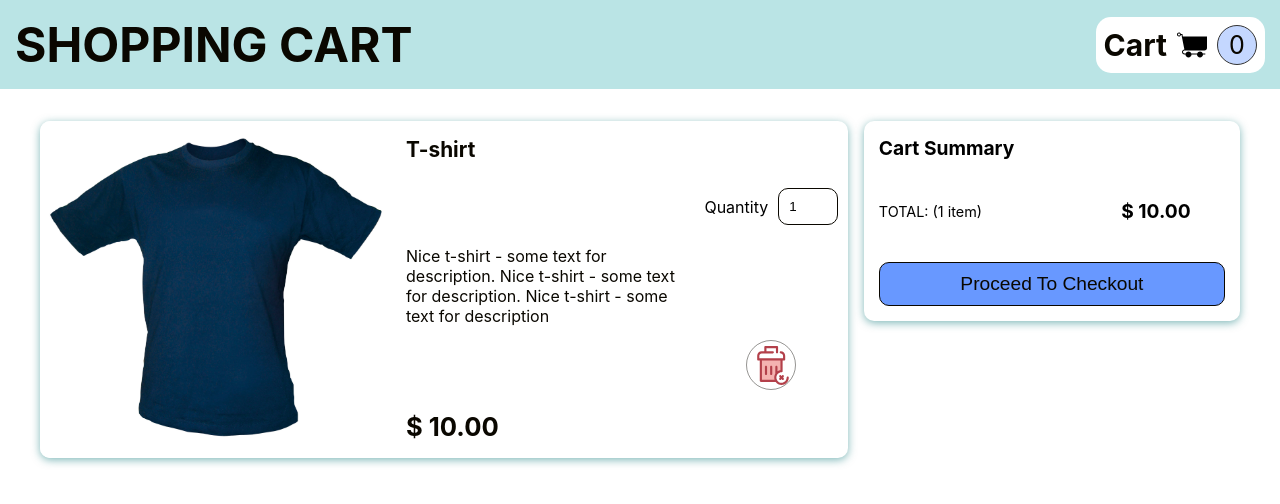
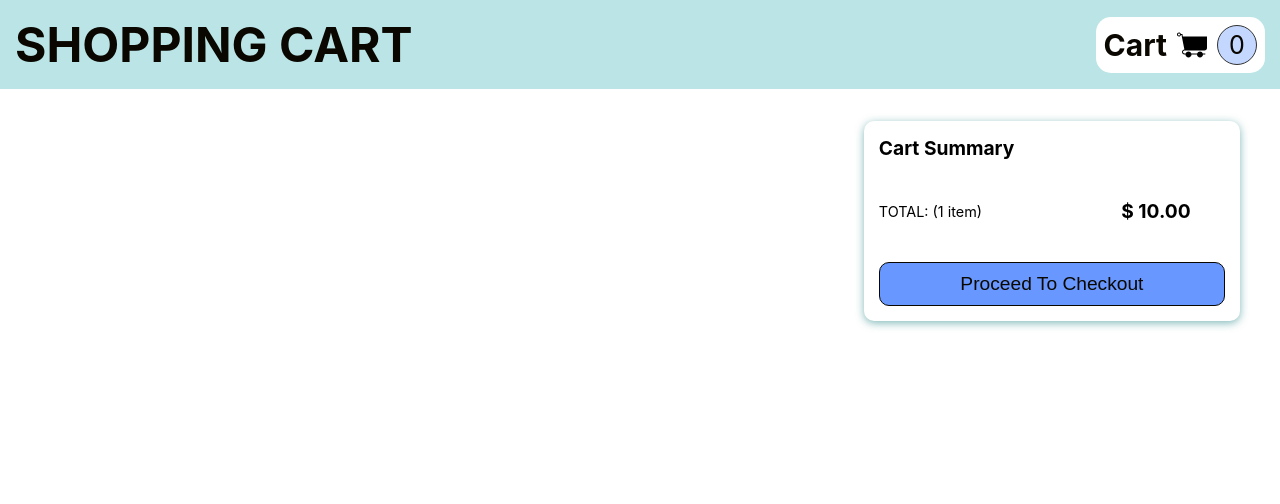
Before and after one commit to VoronovichDev/shopping-cart, a React (Create React App) app: page /cart in a window 1280 px wide. Shown: the top 504 px of the page. Built offline with nearby package versions, Linux system fonts and the light colour scheme.

Commit message:
feat: add display of goods in the cart with correct but hard-coded quantity

```diff
--- a/src/components/Cart/Cart.js
+++ b/src/components/Cart/Cart.js
@@ -1,20 +1,16 @@
 import React from "react";
 import s from './Cart.module.scss'
-import testImg from '../../img/test-img.jpg'
-
+import { connect } from "react-redux";
 import CartItem from "./CartItem/CartItem";
 
-const item = {
-   image: testImg,
-   title: "T-shirt",
-   id: 1
-}
 
-const Cart = () => {
+const Cart = ({ cart }) => {
    return (
       <div className={s.cart}>
          <div className={s.cart_item}>
-            <CartItem key={item.id} item={item} />
+            {cart.map(item => (
+               <CartItem itemData={item} key={item.id} />
+            ))}
          </div>
          <div className={s.cart_sum}>
             <h4 className={s.sum_title}>Cart Summary</h4>
@@ -32,4 +28,10 @@ const Cart = () => {
    )
 }
 
-export default Cart
+const mapStateToProps = state => {
+   return {
+      cart: state.shop.cart
+   }
+}
+
+export default connect(mapStateToProps)(Cart)
--- a/src/components/Cart/CartItem/CartItem.js
+++ b/src/components/Cart/CartItem/CartItem.js
@@ -1,25 +1,26 @@
 import React from "react";
 import s from './CartItem.module.scss';
 import deleteBtn from '../../../img/delete.svg'
+import tshirt from '../../../img/test-img.jpg'
 
-const CartItem = ({ item }) => {
+const CartItem = ({ itemData }) => {
    return (
       <div className={s.item}>
          <img
             className={s.item_img}
-            src={item.image}
-            alt={item.title} />
+            src={itemData.image}
+            alt={itemData.title} />
 
          <div className={s.item_info}>
-            <p className={s.info_title}>{item.title}</p>
-            <p className={s.info_desc}>Nice t-shirt - some text for description. Nice t-shirt - some text for description. Nice t-shirt - some text for description</p>
-            <p className={s.info_price}>$ 10.00</p>
+            <p className={s.info_title}>{itemData.title}</p>
+            <p className={s.info_desc}>{itemData.description}</p>
+            <p className={s.info_price}>$ {itemData.price}</p>
          </div>
 
          <div className={s.item_ctrl}>
             <div className={s.item_qty}>
                <label htmlFor="qty">Quantity</label>
-               <input min="1" type="number" id="qty" name="qty" value="1" />
+               <input min="1" type="number" id="qty" name="qty" value={itemData.qty} />
             </div>
             <button className={s.ctrl_deleteBtn}>
                <img
```
